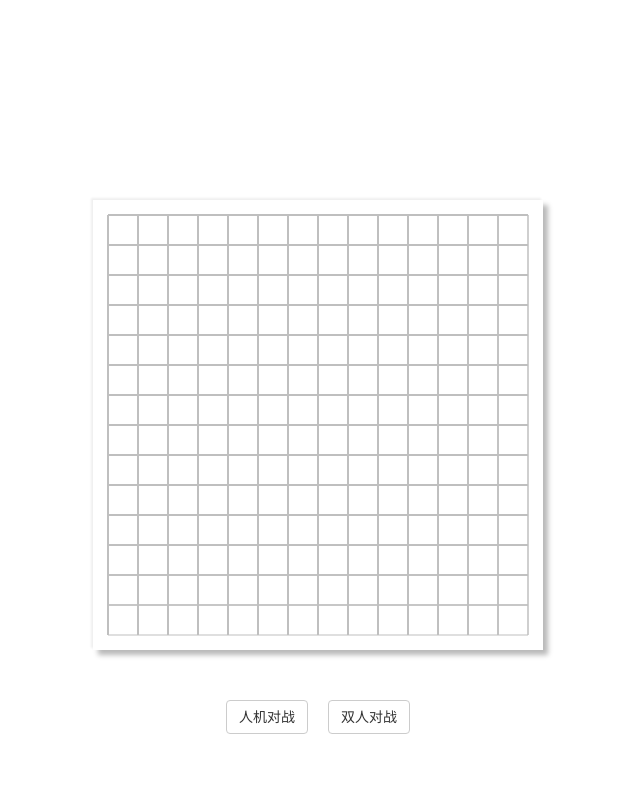
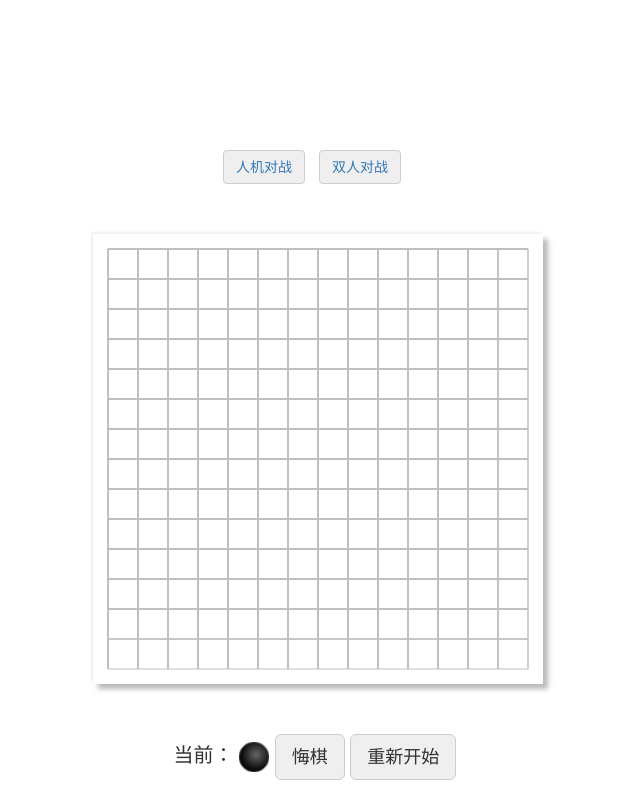
Before and after one commit to Victoria011/Gomoku, a plain HTML site: page twoPlayer.html in a window 1280 px wide. Shown: the whole page, without its empty margins (322-962 px from the left). Drawn offline with nearby package versions, Linux system fonts and the light colour scheme.

Commit message:
add start again button

```diff
--- a/css/style.css
+++ b/css/style.css
@@ -1,13 +1,26 @@
 canvas{
   display: block;
-  margin: 200px auto 50px;
+  margin: 50px auto 50px;
   box-shadow: -2px -2px 2px #EFEFEF, 5px 5px 5px #B9B9B9;
 }
-.button-wrap {
-  display: flex;
-  flex-direction: row;
-  justify-content:center;
+img{
+  width: 30px;
+  height: 30px;
 }
-.button-wrap div {
-  margin: 0 10px;
+.button-wrap, .button-wrap1{
+  width:300px;
+  margin: auto;
 }
+.button-wrap{
+  margin-top:150px;
+}
+p{
+  font-size:20px;
+}
+.btn{
+  border: 1px solid #ccc;
+}
+#humanComp{
+  margin-left: 55px;
+  margin-right: 10px;
+}
--- a/js/twoPlayer.js
+++ b/js/twoPlayer.js
@@ -7,11 +7,11 @@ var _whitei = 0, _whitej = 0; //记录白子下棋的坐标
 var wins = [];
 //赢法统计数组
 var blackWin = [];
-var undoBlackWin = [];
+var undoBlackWin = []; // 悔棋
 var whiteWin = [];
-var undoWhiteWin = [];
+var undoWhiteWin = []; // 悔棋
 
-// 初始化 chessBoard
+// 初始化棋盘
 for(var i=0; i<15; i++){
   chessBoard[i] = [];
   for(var j=0; j<15; j++){
@@ -76,12 +76,15 @@ for(var i=0; i<count; i++){
   undoWhiteWin[i] = 0;
 }
 
-var chess = document.getElementById('chess');
-var context = chess.getContext('2d');
+if(!document.getElementById('chess').getContext('2d')){
+  window.location.href="div.html";
+}
+var context = document.getElementById('chess').getContext('2d');
 var backbtn = document.getElementById("undoBtn");
 
 context.strokeStyle = "#BFBFBF";
 
+// 画棋盘
 for(var i=0; i<15; i++){
   context.moveTo(15 + 30*i,15);
   context.lineTo(15 + 30*i, 435);
@@ -91,9 +94,10 @@ for(var i=0; i<15; i++){
   context.stroke();
 }
 
+// 画子
 var oneStep = function(i, j, human){
   context.beginPath();
-  context.arc(15 + i*30, 15 + j*30, 13, 0, 2 * Math.PI);
+  context.arc(15 + i * 30, 15 + j * 30, 13, 0, 2 * Math.PI);
   context.closePath();
 
   var gradient = context.createRadialGradient(15+i*30+2, 15+j*30-2, 0,15+i*30+2, 15+j*30-2, 13);
@@ -107,6 +111,7 @@ var oneStep = function(i, j, human){
   context.fillStyle = gradient;
   context.fill();
 }
+
 // 销毁棋子
 var minusStep = function(i,j) {
   context.clearRect(i * 30, j * 30, 30, 30);
@@ -119,6 +124,7 @@ var minusStep = function(i,j) {
 
   context.stroke();
 }
+
 // 落子
 chess.onclick = function(e){
   if(gameOver){
@@ -133,7 +139,7 @@ chess.onclick = function(e){
   if(chessBoard[i][j] == 0){
     oneStep(j, i, player);
     if(player){
-      _blacki = i;
+      _blacki = i; // 记录悔棋坐标
       _blackj = j;
       chessBoard[i][j] = 1;
     }else{
@@ -168,6 +174,11 @@ chess.onclick = function(e){
       }
     }
     player = !player;
+    if(player){
+      document.getElementById('currPlayer').src="img/black.png";
+    }else{
+      document.getElementById('currPlayer').src="img/white.png";
+    }
   }
 }
 
--- a/twoPlayer.html
+++ b/twoPlayer.html
@@ -9,14 +9,16 @@
     <link rel="stylesheet" type="text/css" href="css/style.css">
   </head>
   <body>
+    <div class="button-wrap">
+      <a href="index.html"><button id="humanComp" type="button" class="btn btn-outline-secondary">人机对战</button></a>
+      <a href="twoPlayer.html"><button id="twoPlayer" type="button" class="btn btn-outline-secondary">双人对战</button></a>
+    </div>
     <canvas id="chess" width="450" height="450"></canvas>
-    <div class="button-wrap">
-      <div class="humanCompBtn">
-        <a href="index.html"><button id="humanComp" type="button" class="btn btn-default">人机对战</button></a>
-      </div>
-      <div class="twoPlayerBtn">
-        <a href="twoPlayer.html"><button id="twoPlayer" type="button" class="btn btn-default">双人对战</button></a>
-      </div>
+    <div class="button-wrap1">
+      <p>&nbsp;当前：
+      <img id="currPlayer" src="img/black.png">
+      <button id="undoBtn" type="button" class="btn btn-outline-light btn-lg">悔棋</button>
+      <button type="button" class="btn btn-outline-light btn-lg" onclick="window.location.href=window.location">重新开始</button>
     </div>
     <script type="text/javascript" src="js/twoPlayer.js"></script>
   </body>
```
Also changed, not shown: index.html (+9 -7 lines), js/script.js (+0 -11 lines), img/black.png (added), img/chessBoard.png (added), img/logo.png (deleted), img/white.png (added).
